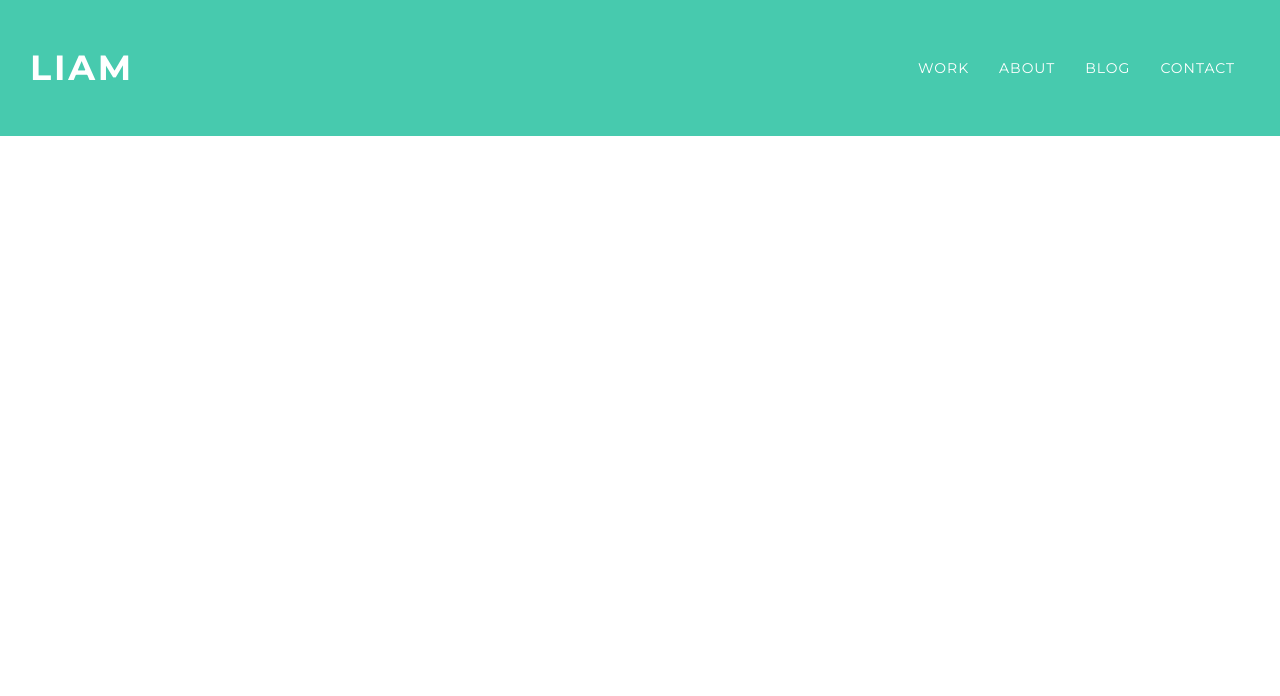
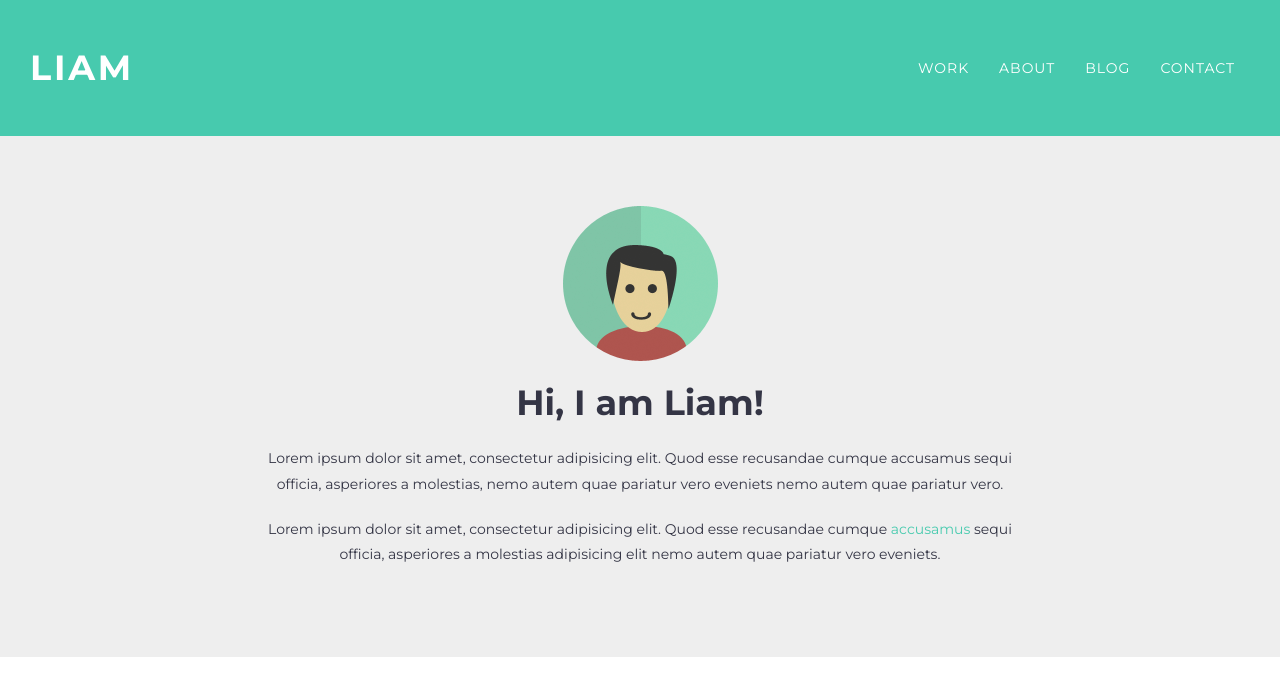
Before and after one commit to Master-Pea/portofolio-theme, a plain HTML site: page index.html in a window 1280 px wide. Drawn offline with Linux system fonts and the light colour scheme.

Commit message:
Created Banner Section

```diff
--- a/css/main.css
+++ b/css/main.css
@@ -2,6 +2,7 @@
 
    dark: #343545;
    green: #47CAAE;
+   dark_green: #129b7e;
 
 */
 
@@ -17,17 +18,23 @@ body {
 }
 
 a {
-    color: #343545;
+    color: #47CAAE;
     -webkit-transition: all 300ms ease-in-out;
     transition: all 300ms ease-in-out;
 }
 
-a:hover, a:active, a:focus, a:visited {
-    color: #47CAAE;
+a:hover, a:active, a:focus {
+    color: #129b7e;
+    text-decoration: none;
 }
 
 .navbar {
     border-radius: 0;
+    margin: 0;
+}
+
+section {
+    padding: 70px 0;
 }
 
 /* CUSTOM HEADER STYLES */
@@ -76,3 +83,26 @@ a:hover, a:active, a:focus, a:visited {
 .navbar-toggle:hover .icon-bar {
     background: #47CAAE;
 }
+
+/* BANNER SECTION */
+.banner_section {
+    background: #EEE;
+}
+
+.banner_content {
+    max-width: 800px;
+    margin: 0 auto;
+    padding: 0 20px;
+}
+
+.hello_text {
+    font-weight: 700;
+    font-size: 2.5em;
+    color: #343545;
+}
+
+.about {
+    color: #343545;
+    line-height: 1.8;
+    margin-bottom: 20px;
+}
--- a/index.html
+++ b/index.html
@@ -35,6 +35,17 @@
             </div>
         </nav>
 
+        <!-- BANNER -->
+        <section class="banner_section clearfix">
+            <div class="text-center banner_content">
+                <img src="images/user.png" alt="User" class="user_image">
+                <h1 class="hello_text">Hi, I am Liam!</h1>
+                <p class="about">Lorem ipsum dolor sit amet, consectetur adipisicing elit. Quod esse recusandae cumque accusamus sequi officia, asperiores a molestias, nemo autem quae pariatur vero eveniets nemo autem quae pariatur vero.</p>
+
+                <p class="about">Lorem ipsum dolor sit amet, consectetur adipisicing elit. Quod esse recusandae cumque <a href="">accusamus</a> sequi officia, asperiores a molestias adipisicing elit nemo autem quae pariatur vero eveniets.</p>
+            </div>
+        </section>
+
 
     <!-- JAVASCRPTS -->
         <!-- jquery --> <script type="text/javascript" src="javascript/libs/jquery-1.12.3.min.js"></script>
```
